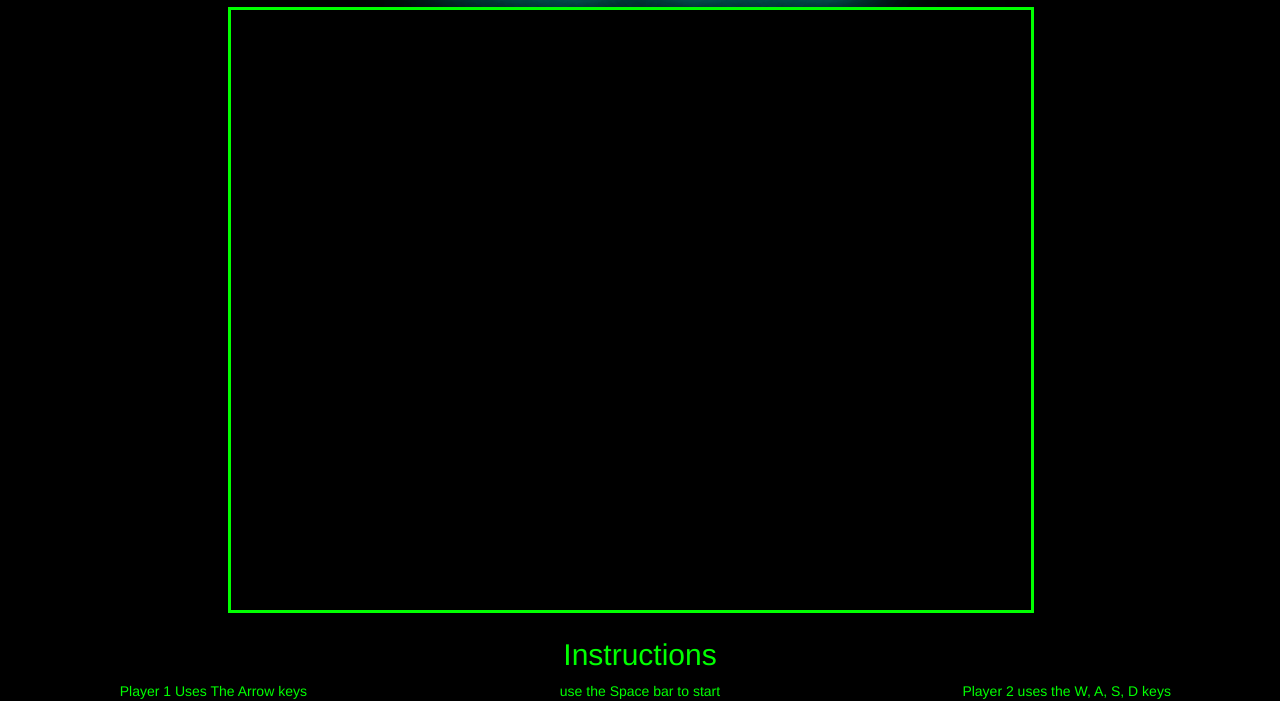
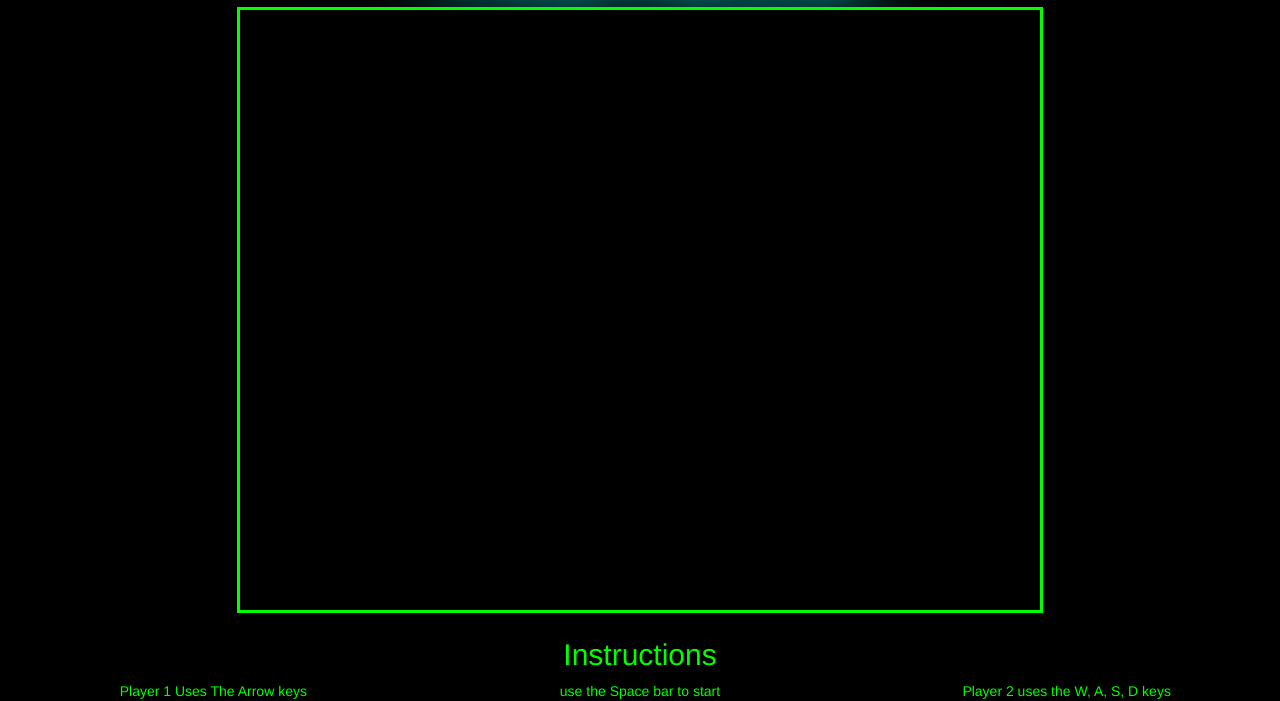
Before and after one commit to dudds6699/TheGrid, a website: page public/index.html in a window 1280 px wide. Shown: the part 148-849 px from the top of the page. Drawn offline with nearby package versions, Linux system fonts and the light colour scheme.

Commit message:
adjusted style for center screen

```diff
--- a/public/index.html
+++ b/public/index.html
@@ -169,7 +169,7 @@
                 </div>
             </div>
             <div class="row">
-                <div class="col-sm-8 col-sm-offset-2" id="game">
+                <div class="col-sm-12" id="game" style="text-align:center">
 
                 </div>
             </div>
```
